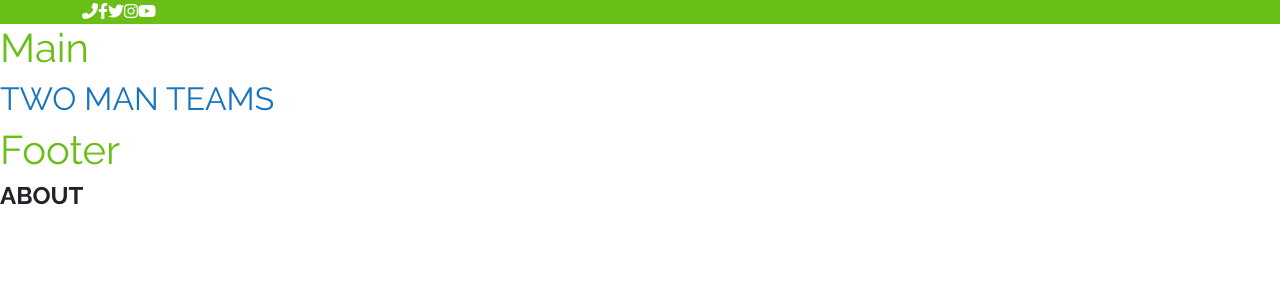
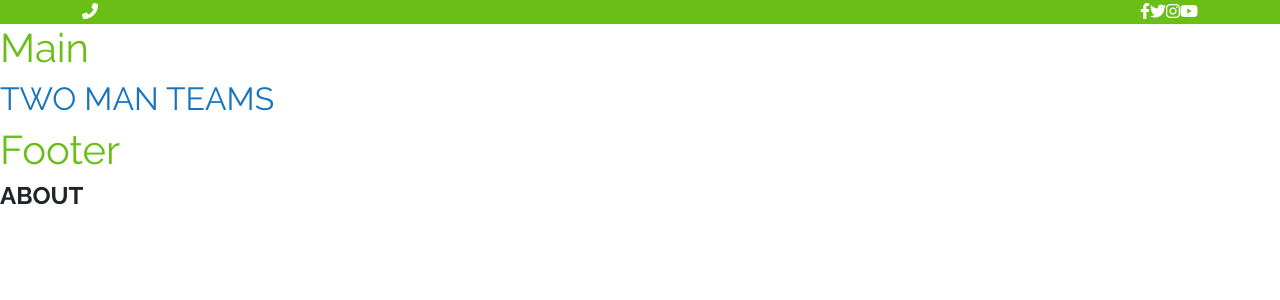
Before and after one commit to DeniseDichiara/proj-html-vuejs, a Vue app: page / in a window 1280 px wide. Shown: the top 300 px of the page. Built offline with nearby package versions, Linux system fonts and the light colour scheme.

Commit message:
added justify-content-between

```diff
--- a/src/components/SolcialNavbar.vue
+++ b/src/components/SolcialNavbar.vue
@@ -1,7 +1,7 @@
 <template>
     <div class="container ">
         <div class="row">
-            <div class="col-12 d-flex">
+            <div class="col-12 d-flex direction-row justify-content-between">
                 <div>
                     <i class="fa-solid fa-phone-flip" style="color: #ffffff;"></i>
                 </div>
```
